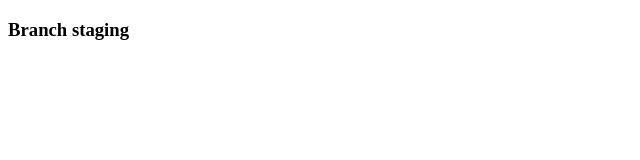
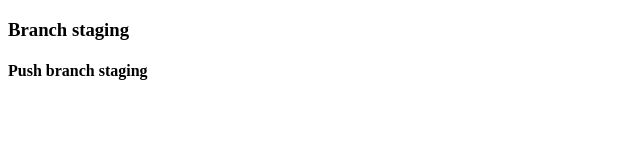
Before and after one commit to ekoheryanto/belajar-niomic, a plain HTML site: page belajar.html in a window 1280 px wide. Shown: the whole page, without its empty margins (0-640 px from the left). Drawn offline with Linux system fonts and the light colour scheme.

Commit message:
add h4 branch staging

```diff
--- a/belajar.html
+++ b/belajar.html
@@ -6,5 +6,6 @@
   </head>
   <body>
 <h3>Branch staging</h3>
+<h4>Push branch staging</h4>
   </body>
 </html>
```
